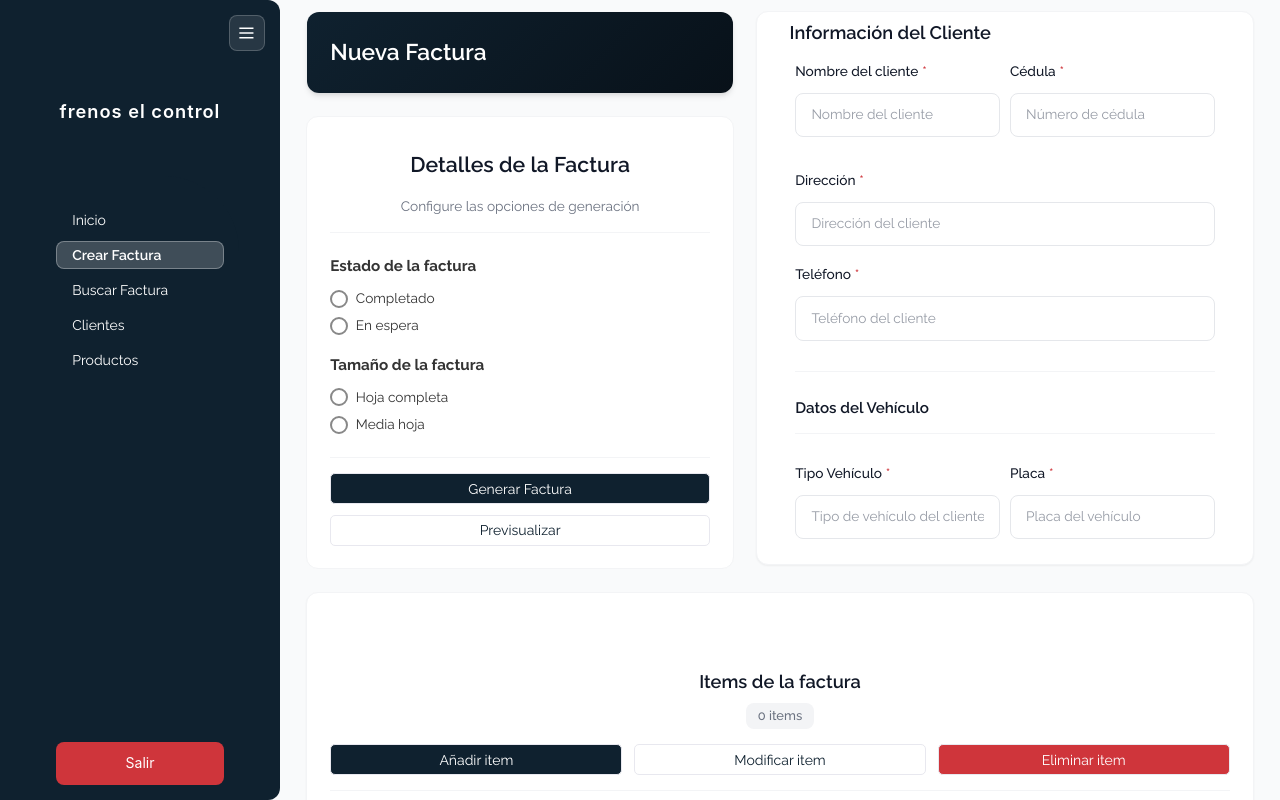
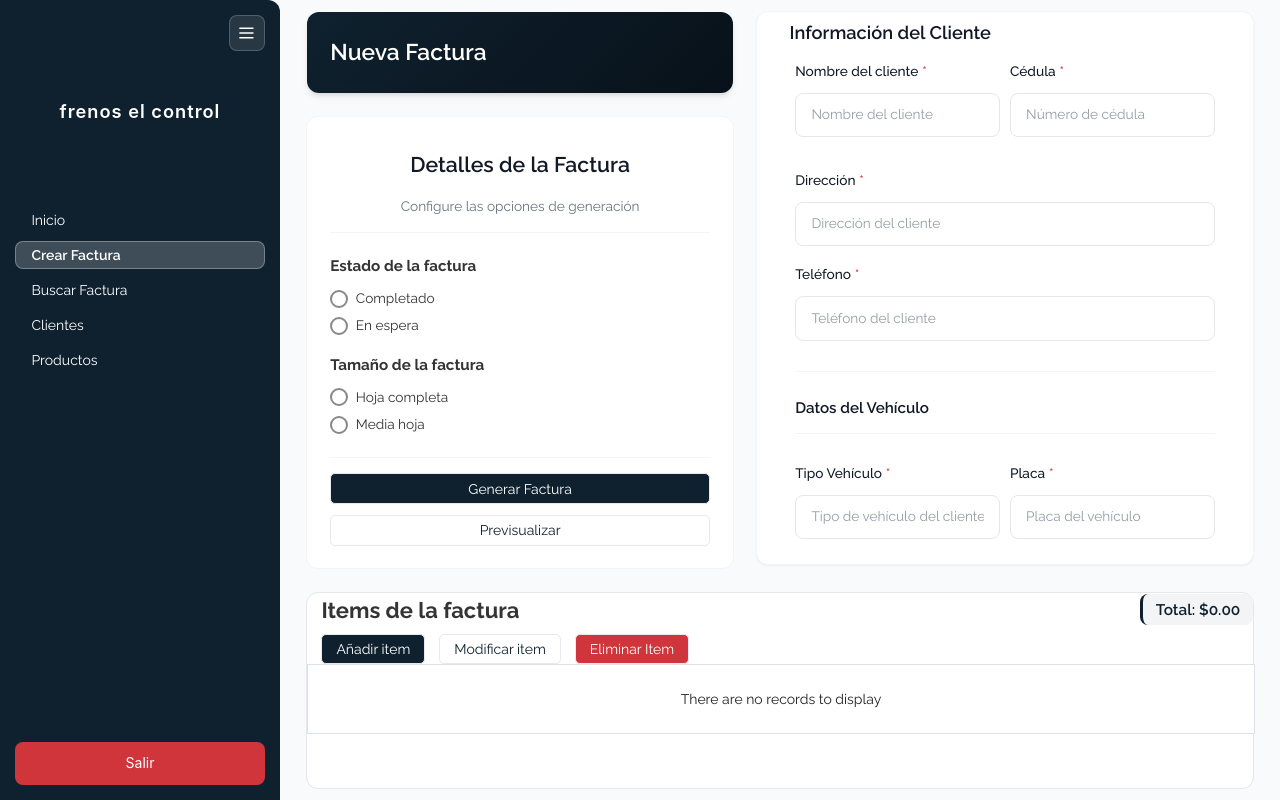
Before and after one commit to Kgnot/FrenosElControlFront, a React (Vite) app: page /creacion-factura in a window 1280 px wide. Built offline with nearby package versions, Linux system fonts and the light colour scheme.

Commit message:
Medio completado, para mergear

```diff
--- a/src/ui/components/CreateInvoiceComponents/productsInsertInvoice/ProductInsertInvoice.css
+++ b/src/ui/components/CreateInvoiceComponents/productsInsertInvoice/ProductInsertInvoice.css
@@ -1,172 +1,56 @@
-.product-insert-invoice {
+.productInsertInvoice
+{
     position: relative;
     display: flex;
     flex-direction: column;
-    gap: 1.5rem;
-    padding: 1.5rem;
-    border: 1px solid var(--border-light);
-    border-radius: var(--radius-lg);
-    background: var(--surface);
-    box-shadow: var(--shadow-sm);
-    height: 100%;
+}
+.titleProductInsertInvoice
+{
+    position: relative;
+    display: flex;
+    flex-direction: column;
+    margin-left: 1em;
+}
+.titleProductInsertInvoice div
+{
+    position: relative;
+    display: flex;
+    gap: 1em;
 }
 
-/* Header */
-.product-header {
-    display: flex;
-    flex-direction: column;
-    gap: 1rem;
-    padding-bottom: 1rem;
-    border-bottom: 1px solid var(--border-light);
+/* Nueva fila para título y total */
+.title-row {
+    display: flex !important;
+    justify-content: space-between;
+    align-items: center;
+    margin-bottom: 0.5em;
 }
 
-.header-content {
-    display: flex;
-    align-items: center;
-    justify-content: space-between;
+.title-row h4 {
+    margin: 0;
 }
 
-.header-content h3 {
-    font-size: 1.2rem;
+/* Apartado del total */
+.invoice-total {
     font-weight: 600;
-    margin: 0;
-    color: var(--text-primary);
-    font-family: var(--font-family);
+    color: var(--color-primary);
+    font-size: 1.1em;
+    padding: 0.3em 0.8em;
+    background: var(--border-light);
+    border-radius: var(--radius);
+    border-left: 3px solid var(--color-primary);
 }
 
-.item-count {
-    font-size: 0.85rem;
-    color: var(--text-secondary);
-    background: var(--border-light);
-    padding: 0.25rem 0.75rem;
-    border-radius: var(--radius);
-    font-weight: 500;
-}
-
-/* Actions */
-.header-actions {
-    display: flex;
-    gap: 0.75rem;
-    flex-wrap: wrap;
-}
-
-.header-actions button {
-    flex: 1;
-    min-width: 120px;
-}
-
-.header-actions button:disabled {
-    opacity: 0.5;
-    cursor: not-allowed;
-}
-
-/* Table Container */
-.table-container {
-    flex: 1;
-    min-height: 300px;
-    border: 1px solid var(--border-light);
-    border-radius: var(--radius);
-    overflow: hidden;
-    background: var(--surface);
-}
-
-/* Invoice Summary */
-.invoice-summary {
-    padding: 1rem;
-    background: var(--border-light);
-    border-radius: var(--radius);
-    border-top: 2px solid var(--color-primary);
-}
-
-.summary-row {
-    display: flex;
-    justify-content: space-between;
-    align-items: center;
-}
-
-.summary-label {
-    font-size: 1rem;
-    font-weight: 600;
-    color: var(--text-primary);
-}
-
-.summary-value {
-    font-size: 1.2rem;
-    font-weight: 700;
-    color: var(--color-primary);
-    font-family: var(--font-family);
-}
-
-/* Estados Empty */
-.table-container:empty::after {
-    content: "No hay items en la factura";
-    display: flex;
-    align-items: center;
-    justify-content: center;
-    height: 200px;
-    color: var(--text-secondary);
-    font-style: italic;
-}
-
-/* Responsive Design */
+/* Responsive para móviles */
 @media (max-width: 768px) {
-    .product-insert-invoice {
-        padding: 1rem;
-        gap: 1rem;
+    .title-row {
+        flex-direction: column;
+        align-items: flex-start;
+        gap: 0.5em;
     }
 
-    .header-content {
-        flex-direction: column;
-        align-items: flex-start;
-        gap: 0.5rem;
-    }
-
-    .header-actions {
-        width: 100%;
-    }
-
-    .header-actions button {
-        min-width: 100px;
-        font-size: 0.85rem;
-    }
-
-    .table-container {
-        min-height: 250px;
-    }
-
-    .summary-row {
-        flex-direction: column;
-        gap: 0.5rem;
-        text-align: center;
+    .invoice-total {
+        align-self: flex-end;
+        font-size: 1em;
     }
 }
-
-@media (max-width: 480px) {
-    .product-insert-invoice {
-        padding: 0.75rem;
-    }
-
-    .header-actions {
-        flex-direction: column;
-        gap: 0.5rem;
-    }
-
-    .header-actions button {
-        min-width: auto;
-        width: 100%;
-    }
-
-    .table-container {
-        min-height: 200px;
-    }
-}
-
-/* Accesibilidad - sin hover por rendimiento */
-.header-actions button:focus {
-    outline: 2px solid var(--color-primary);
-    outline-offset: 2px;
-}
-
-.table-container:focus-within {
-    border-color: var(--color-primary);
-}
--- a/src/ui/components/CreateInvoiceComponents/productsInsertInvoice/ProductInsertInvoice.tsx
+++ b/src/ui/components/CreateInvoiceComponents/productsInsertInvoice/ProductInsertInvoice.tsx
@@ -1,47 +1,47 @@
-import './ProductInsertInvoice.css';
-import { useState, useEffect } from 'react';
-import { TableComponent } from "../../utils/table/TableComponent.tsx";
-import { ItemInvoiceModal } from "./modal/item/ItemInvoiceModal.tsx";
-import { ButtonType1, ButtonType2, ButtonType3 } from "../../utils/buttons";
-import { Invoice } from "../../../../entity/Invoice.ts";
-import { InvoiceItems } from "../../../../entity/InvoiceItems.ts";
-import { ProductFormValues } from "../../../../form/ProductForm.ts";
+
+import './ProductInsertInvoice.css'
+import {useState, useEffect} from 'react';
+
+import {TableComponent} from "../../utils/table/TableComponent.tsx";
+import {ItemInvoiceModal} from "./modal/item/ItemInvoiceModal.tsx";
+import {ButtonType1, ButtonType2, ButtonType3} from "../../utils/buttons";
+import {Invoice} from "../../../../entity/Invoice.ts";
+import {InvoiceItems} from "../../../../entity/InvoiceItems.ts";
+import {ProductFormValues} from "../../../../form/ProductForm.ts";
 
 interface ProductInsertInvoiceProps {
-    invoice?: Invoice;
+    invoice?: Invoice
     className?: string;
 }
 
-export const ProductInsertInvoice = ({ invoice, className = "" }: ProductInsertInvoiceProps) => {
+export const ProductInsertInvoice = (
+    {
+        invoice,
+        className
+    }: ProductInsertInvoiceProps) => {
     const [products, setProducts] = useState<InvoiceItems[]>([]);
     const [selectedProduct, setSelectedProduct] = useState<InvoiceItems | null>(null);
     const [modalOpen, setModalOpen] = useState(false);
     const [modalMode, setModalMode] = useState<'add' | 'edit'>('add');
 
-    // Cargar productos cuando se pasa una invoice
+    // useEffect para cargar los productos cuando se pasa una invoice
     useEffect(() => {
-        setProducts(invoice?.invoiceItems || []);
+        if (invoice && invoice.invoiceItems) {
+            setProducts(invoice.invoiceItems);
+        } else {
+            setProducts([]);
+        }
     }, [invoice]);
 
     const columns = [
-        { name: 'ID', selector: (row: InvoiceItems) => `${row.id[0]}-${row.id[1]}`, width: '80px' },
-        { name: 'Código', selector: (row: InvoiceItems) => row.item.code, width: '120px' },
-        { name: 'Descripción', selector: (row: InvoiceItems) => row.item.description },
-        { name: 'Cant.', selector: (row: InvoiceItems) => row.quantity, width: '80px' },
-        { name: 'Precio', selector: (row: InvoiceItems) => `$${row.price.toFixed(2)}`, width: '100px' },
-        { name: 'Valor Unit.', selector: (row: InvoiceItems) => `$${row.unitValue.toFixed(2)}`, width: '110px' },
-        { name: 'Total', selector: (row: InvoiceItems) => `$${row.total.toFixed(2)}`, width: '100px' }
+        {name: 'Id', selector: (row: InvoiceItems) => `${row.id[0]}-${row.id[1]}`},
+        {name: 'Código del producto', selector: (row: InvoiceItems) => row.item.code},
+        {name: 'Descripción', selector: (row: InvoiceItems) => row.item.description},
+        {name: 'Cantidad', selector: (row: InvoiceItems) => row.quantity},
+        {name: 'Precio', selector: (row: InvoiceItems) => row.price},
+        {name: 'Valor unitario', selector: (row: InvoiceItems) => row.unitValue},
+        {name: 'Total', selector: (row: InvoiceItems) => row.total}
     ];
-
-    // Generar ID único para tabla
-    const generateTableId = (invoiceItems: InvoiceItems): number => {
-        return invoiceItems.id[0] * 10000 + invoiceItems.id[1];
-    };
-
-    // Encontrar producto por ID de tabla
-    const findProductByTableId = (tableId: number): InvoiceItems | undefined => {
-        return products.find(p => generateTableId(p) === tableId);
-    };
 
     const handleAddProduct = () => {
         setSelectedProduct(null);
@@ -51,7 +51,6 @@ export const ProductInsertInvoice = ({ invoice, className = "" }: ProductInsertI
 
     const handleEditProduct = () => {
         if (!selectedProduct) {
-            // TODO: Reemplazar con toast/notification component
             alert('Por favor selecciona un producto para modificar');
             return;
         }
@@ -61,12 +60,10 @@ export const ProductInsertInvoice = ({ invoice, className = "" }: ProductInsertI
 
     const handleDeleteProduct = () => {
         if (!selectedProduct) {
-            // TODO: Reemplazar con toast/notification component
             alert('Por favor selecciona un producto para eliminar');
             return;
         }
 
-        // TODO: Reemplazar con modal de confirmación personalizado
         const confirmDelete = window.confirm(
             `¿Estás seguro de que deseas eliminar el producto "${selectedProduct.item.code}"?`
         );
@@ -79,17 +76,15 @@ export const ProductInsertInvoice = ({ invoice, className = "" }: ProductInsertI
         }
     };
 
-    const handleRowClick = (row: any) => {
-        const originalProduct = findProductByTableId(row.id);
-        if (originalProduct) {
-            setSelectedProduct(originalProduct);
-        }
+    const handleRowClick = (row: InvoiceItems) => {
+        setSelectedProduct(row);
     };
 
     const handleSaveProduct = (formData: ProductFormValues) => {
         const total = formData.quantity * formData.unitValue;
 
         if (modalMode === 'add') {
+            // Generar nuevo ID compuesto
             const invoiceId = invoice?.id || 1;
             const maxItemId = products.length > 0
                 ? Math.max(...products.map(p => p.id[1]))
@@ -98,7 +93,7 @@ export const ProductInsertInvoice = ({ invoice, className = "" }: ProductInsertI
 
             const newProduct: InvoiceItems = {
                 id: [invoiceId, newItemId],
-                price: formData.unitValue,
+                price: formData.unitValue, // Usar unitValue como price por ahora
                 quantity: formData.quantity,
                 unitValue: formData.unitValue,
                 total,
@@ -109,12 +104,11 @@ export const ProductInsertInvoice = ({ invoice, className = "" }: ProductInsertI
                     description: formData.productDescription
                 }
             };
-
             setProducts(prev => [...prev, newProduct]);
-        } else if (selectedProduct) {
+        } else {
             setProducts(prev =>
                 prev.map(product =>
-                    product.id[0] === selectedProduct.id[0] && product.id[1] === selectedProduct.id[1]
+                    product.id[0] === selectedProduct!.id[0] && product.id[1] === selectedProduct!.id[1]
                         ? {
                             ...product,
                             price: formData.unitValue,
@@ -136,81 +130,75 @@ export const ProductInsertInvoice = ({ invoice, className = "" }: ProductInsertI
         setSelectedProduct(null);
     };
 
-    const handleCloseModal = () => {
-        setModalOpen(false);
-        setSelectedProduct(null);
+    // Función auxiliar para crear datos adaptados para el TableComponent
+    const getTableData = () => {
+        return products.map(product => ({
+            ...product,
+            // Crear un id numérico único para el TableComponent
+            id: product.id[0] * 10000 + product.id[1]
+        }));
     };
 
-    // Preparar datos para la tabla
-    const tableData = products.map(product => ({
-        ...product,
-        id: generateTableId(product)
-    }));
+    // Función para obtener el ID seleccionado adaptado
+    const getSelectedRowId = () => {
+        if (!selectedProduct) return undefined;
+        return selectedProduct.id[0] * 10000 + selectedProduct.id[1];
+    };
 
-    // ID seleccionado para la tabla
-    const selectedRowId = selectedProduct ? generateTableId(selectedProduct) : undefined;
+    // Convertir InvoiceItems a ProductFormValues para el modal
+    const getProductFormData = (): ProductFormValues | null => {
+        if (!selectedProduct) return null;
 
-    // Datos del formulario para el modal
-    const productFormData: ProductFormValues | null = selectedProduct ? {
-        productCode: selectedProduct.item.code,
-        productDescription: selectedProduct.item.description,
-        quantity: selectedProduct.quantity,
-        unitValue: selectedProduct.unitValue
-    } : null;
+        return {
+            productCode: selectedProduct.item.code,
+            productDescription: selectedProduct.item.description,
+            quantity: selectedProduct.quantity,
+            unitValue: selectedProduct.unitValue
+        };
+    };
 
     // Calcular total de la factura
     const invoiceTotal = products.reduce((sum, product) => sum + product.total, 0);
 
     return (
-        <section className={`product-insert-invoice ${className}`}>
-            <header className="product-header">
-                <div className="header-content">
-                    <h3>Items de la factura</h3>
-                    <span className="item-count">{products.length} items</span>
+        <section className={`productInsertInvoice ${className}`}>
+            <div className={"titleProductInsertInvoice"}>
+                <div className="title-row">
+                    <h4>Items de la factura</h4>
+                    <div className="invoice-total">
+                        <span>Total: ${invoiceTotal.toFixed(2)}</span>
+                    </div>
                 </div>
-
-                <div className="header-actions">
-                    <ButtonType1 parentMethod={handleAddProduct}>
-                        Añadir item
-                    </ButtonType1>
-                    <ButtonType2
-                        parentMethod={handleEditProduct}
-                        // disabled={!selectedProduct}
-                    >
-                        Modificar item
-                    </ButtonType2>
-                    <ButtonType3
-                        parentMethod={handleDeleteProduct}
-                        // disabled={!selectedProduct}
-                    >
-                        Eliminar item
-                    </ButtonType3>
+                <div>
+                    <ButtonType1 parentMethod={handleAddProduct}>Añadir item</ButtonType1>
+                    <ButtonType2 parentMethod={handleEditProduct}>Modificar item</ButtonType2>
+                    <ButtonType3 parentMethod={handleDeleteProduct}>Eliminar Item</ButtonType3>
                 </div>
-            </header>
-
-            <div className="table-container">
-                <TableComponent
-                    columns={columns}
-                    data={tableData}
-                    onRowClick={handleRowClick}
-                    selectedRowId={selectedRowId}
-                />
             </div>
 
-            {products.length > 0 && (
-                <footer className="invoice-summary">
-                    <div className="summary-row">
-                        <span className="summary-label">Total de la factura:</span>
-                        <span className="summary-value">${invoiceTotal.toFixed(2)}</span>
-                    </div>
-                </footer>
-            )}
+            <TableComponent
+                columns={columns}
+                data={getTableData()}
+                onRowClick={(row) => {
+                    // Encontrar el producto original usando el ID adaptado
+                    const originalProduct = products.find(p =>
+                        (p.id[0] * 10000 + p.id[1]) === row.id
+                    );
+                    if (originalProduct) {
+                        handleRowClick(originalProduct);
+                    }
+                }}
+                selectedRowId={getSelectedRowId()}
+            />
 
             <ItemInvoiceModal
                 isOpen={modalOpen}
-                onClose={handleCloseModal}
+                onClose={() => {
+                    setModalOpen(false);
+                    setSelectedProduct(null);
+                }}
                 onSave={handleSaveProduct}
-                product={productFormData}
+                product={getProductFormData()}
                 mode={modalMode}
             />
         </section>
```
